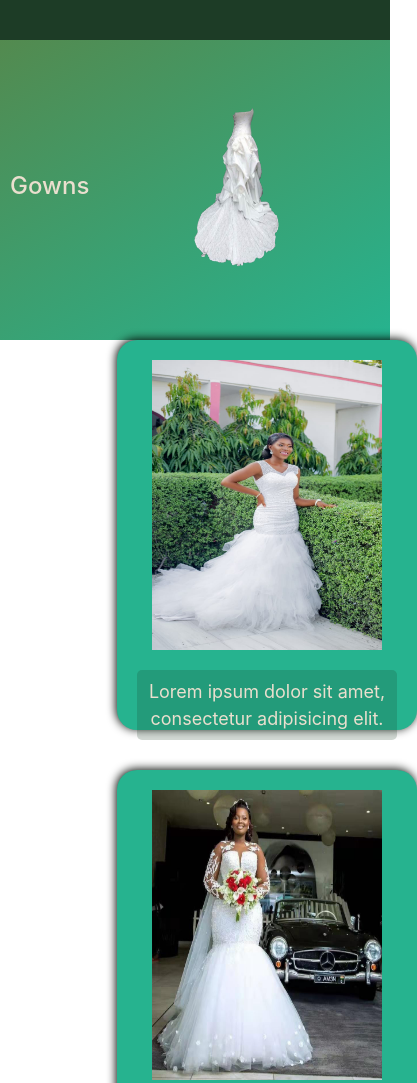
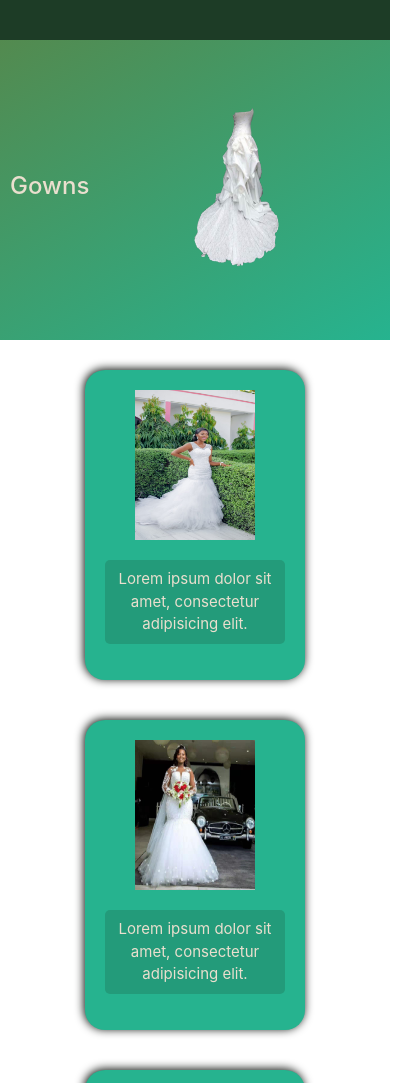
Before and after one commit to edwin-sark/houseoflovefashion, a plain HTML site: page designs.html in a window 390 px wide. Shown: the top 1083 px of the page, 417 px wide, since content can reach past the window. Drawn offline with nearby package versions, Linux system fonts and the light colour scheme.

Commit message:
Update style.css

```diff
--- a/css/style.css
+++ b/css/style.css
@@ -215,7 +215,7 @@ nav ul li{
 
 /* ----- RESPONSIVENESS ------ */
 
-@media (max-width: 1024px) {
+@media (max-width: 530px) {
     nav ul{
         display: none;
     }
@@ -248,11 +248,9 @@ nav ul li{
     /* ----- designs ------ */
 
     #designs  .collections .img-container{
-        margin: 0;
-        display: grid;
-        justify-content: space-around;
-        align-items: center;
-        grid-template-columns: 40%;
+        margin-top: 30px;
+        display: flex;
+        flex-direction: column;
     }
 
     #designs  .collections img{
@@ -261,8 +259,17 @@ nav ul li{
     }
 
     #designs  .collections .img-container .item{
-        height: 390px;
-        width: 300px;
+        height: 310px;
+        width: 220px;
+    }
+
+    #designs  .collections .img-container .item img{
+        height: 150px;
+        width: 120px;
+    }
+
+    #designs  .collections .img-container .item p{
+        font-size: 15px;
     }
 
     #designs  .collections .ds-hl h3{
@@ -294,7 +301,7 @@ nav ul li{
     #designs  #veils .ds-hl img{
         display: block;
         margin: auto;
-        height: 200px;
-        width: 200px;
+        height: 350px;
+        width: 350px;
     }
 }
```
